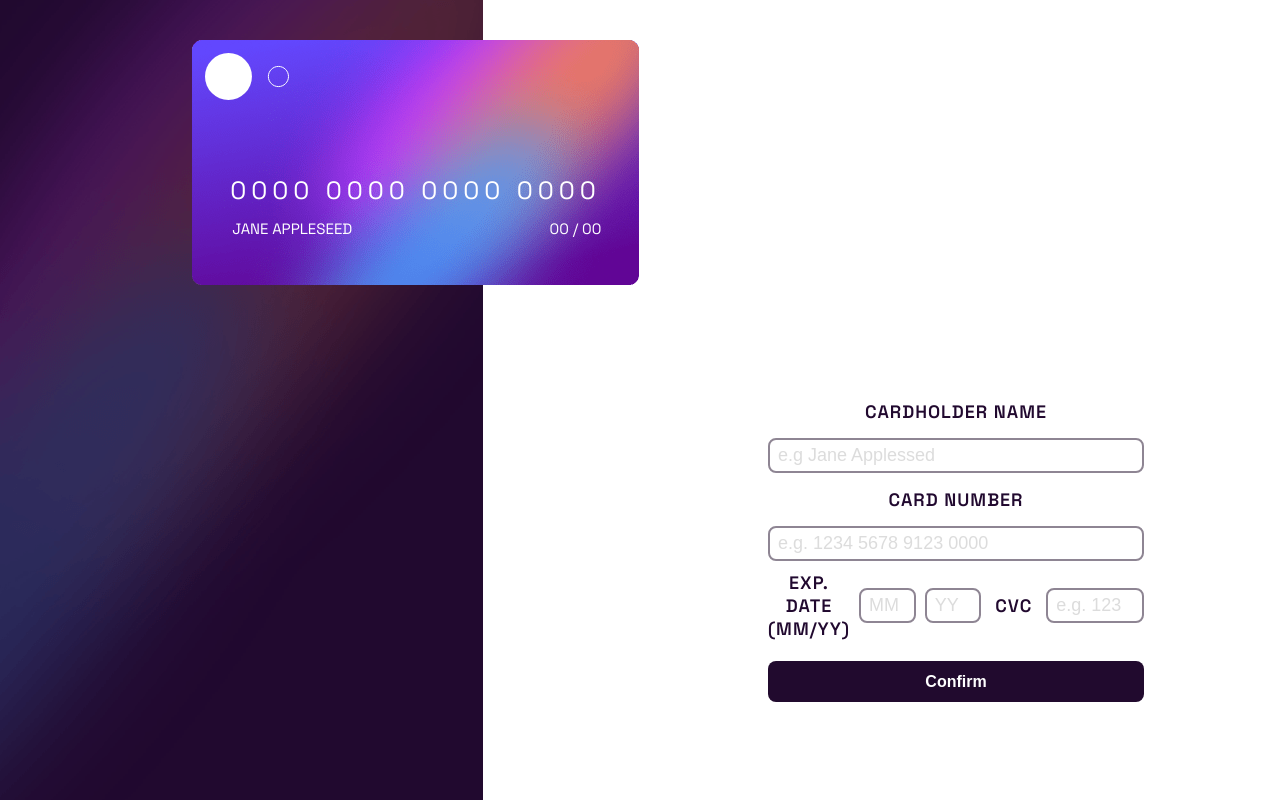
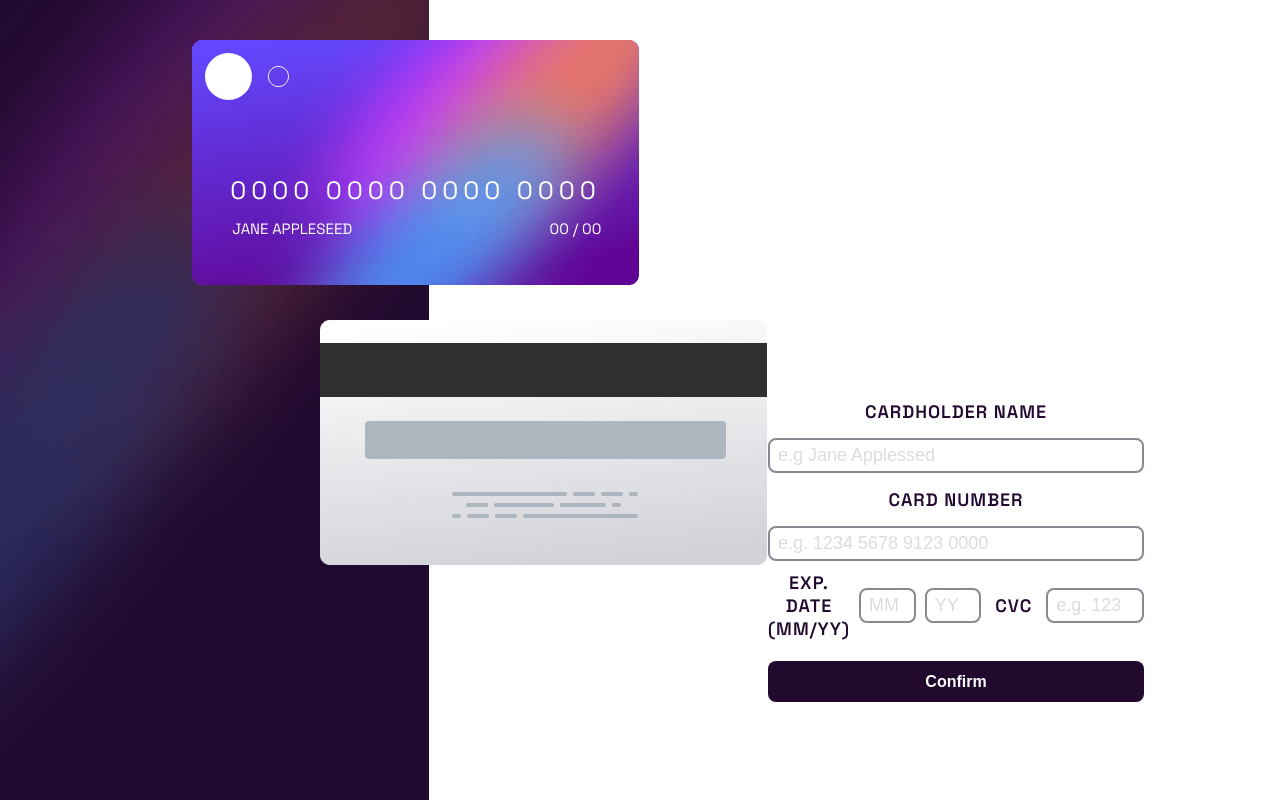
Before and after one commit to AdamGrodzki/react-hook-form, a Next.js app: page / in a window 1280 px wide. Built offline with nearby package versions, Linux system fonts and the light colour scheme.

Commit message:
update
corrected structure HTML
changed image to background-image
style

```diff
--- a/app/page.module.scss
+++ b/app/page.module.scss
@@ -1,19 +1,20 @@
 @import "../styles/variables.scss";
 
-.backgroundMainDesktop{
-    min-height: 100vh;
-    min-width: 30vw;
-    display: flex;
-    flex-direction: column;
+.homeBackground{
+    height: 100vh;
+    width: 100%;
+    background-image: url("../images/bg-main-desktop.png");
+    background-repeat: no-repeat;
+    background-size:contain ;
 
-    @media (max-width: $grid-breakpoints){
-
+    @media (max-width: $breakpoint){
+        background-image: url("../images/bg-main-mobile.png");
+        width: 100%;
+        height: 45%;
+        // background-size: cover;
     }
 }
-
-.childCards {
-    border: 10px solid black;
-    margin-top: 10px;
+.cards {
     display: flex;
     flex-direction: column;
 }
--- a/app/page.tsx
+++ b/app/page.tsx
@@ -34,13 +34,8 @@ export default function Home() {
   const [isFormSubmitted, setFormSubmitted] = React.useState(false);
 
   return (
-    <div className={styles.parent}>
-      <Image
-        className={styles.backgroundMainDesktop}
-        src={bgMainDesktop}
-        alt=""
-      />
-      <div className={styles.childCards}>
+    <div className={styles.homeBackground}>
+      <div className={styles.cards} />
       <FrontCard
         name={watch("cardHolderName")}
         number={watch("cardNumber")}
@@ -48,7 +43,8 @@ export default function Home() {
         expYear={watch("expDateYY")}
       />
       <BackCard cvc={watch("cvc")} />
-      </div>
+      <div>
+        <div className={styles.form}>
           {!isFormSubmitted && (
             <Form
               register={register}
@@ -59,7 +55,9 @@ export default function Home() {
               setFormSubmitted={setFormSubmitted}
             />
           )}
-      {isFormSubmitted && <div>SUCCESS</div>}
+          {isFormSubmitted && <div style={{ color: "red" }}>SUCCESS</div>}
+        </div>
+      </div>
     </div>
   );
 }
--- a/styles/variables.scss
+++ b/styles/variables.scss
@@ -7,4 +7,4 @@ $dark-grayish-violet: #8e8593;
 $dark-violet: #21092f;
 
 
-$grid-breakpoints: 576px;
+$breakpoint:  576px;
--- a/view/BackCard/backCard.module.scss
+++ b/view/BackCard/backCard.module.scss
@@ -1,8 +1,10 @@
 @import "../../styles/variables.scss";
 
 .backCard {
-    border: 5px solid green;
+    margin: 320px 320px;
 }
+
 .backCardCvc {
-    border: 2px solid yellow;
+    color: red;
+    text-align: center;
 }
--- a/view/BackCard/backCard.tsx
+++ b/view/BackCard/backCard.tsx
@@ -9,13 +9,13 @@ interface Props {
 export const BackCard = ({ cvc }: Props) => {
   return (
     <>
-      <div className={styles.backCardCvc}>{cvc ? cvc : "000"}</div>
       <Image
         className={styles.backCard}
         src={backCard}
         alt="backCard"
         priority={true}
       />
+      <div className={styles.backCardCvc}>{cvc ? cvc : "000"}</div>
     </>
   );
 };
```
Lines whose indentation alone changed are shown as unchanged.
